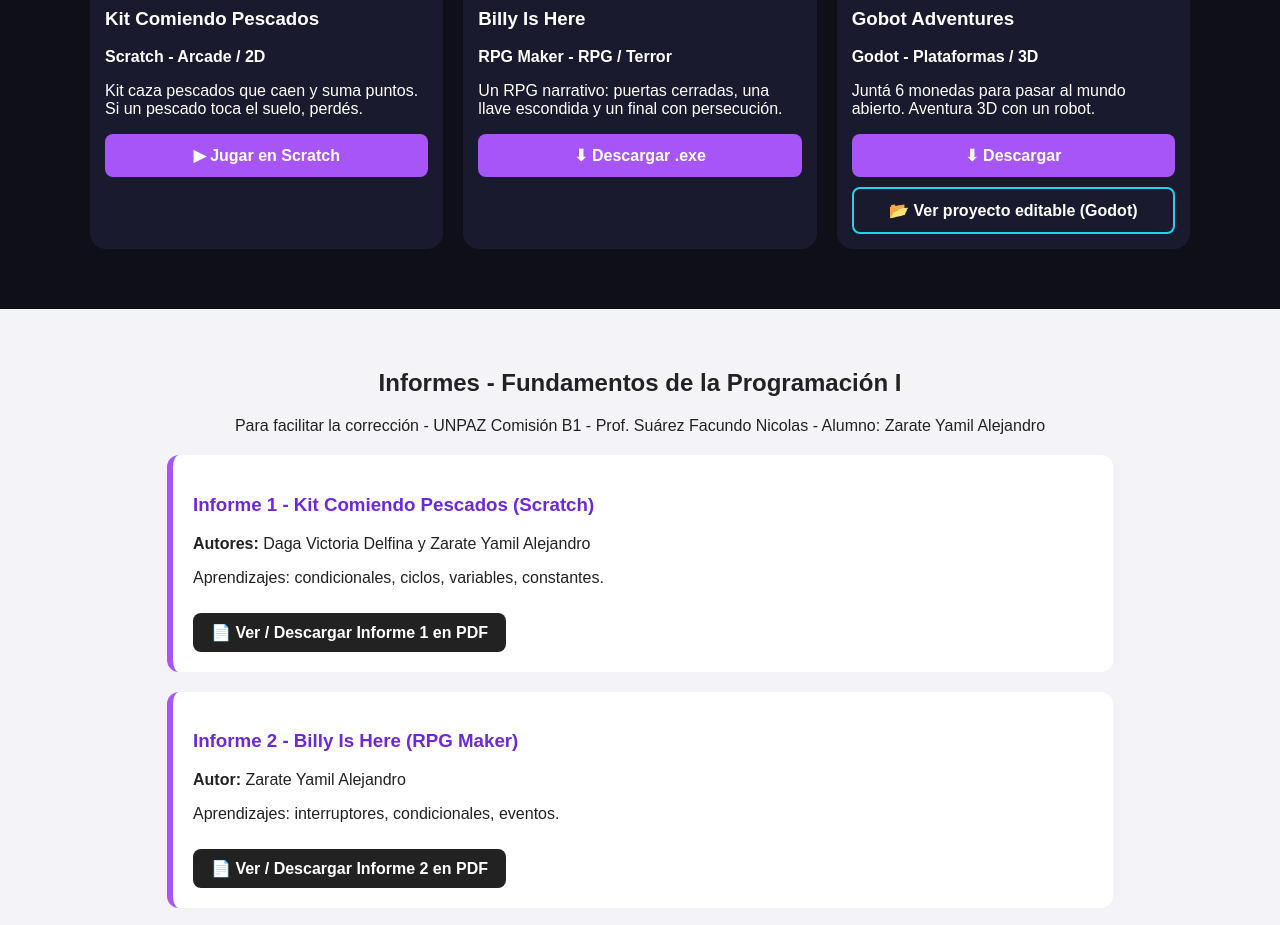
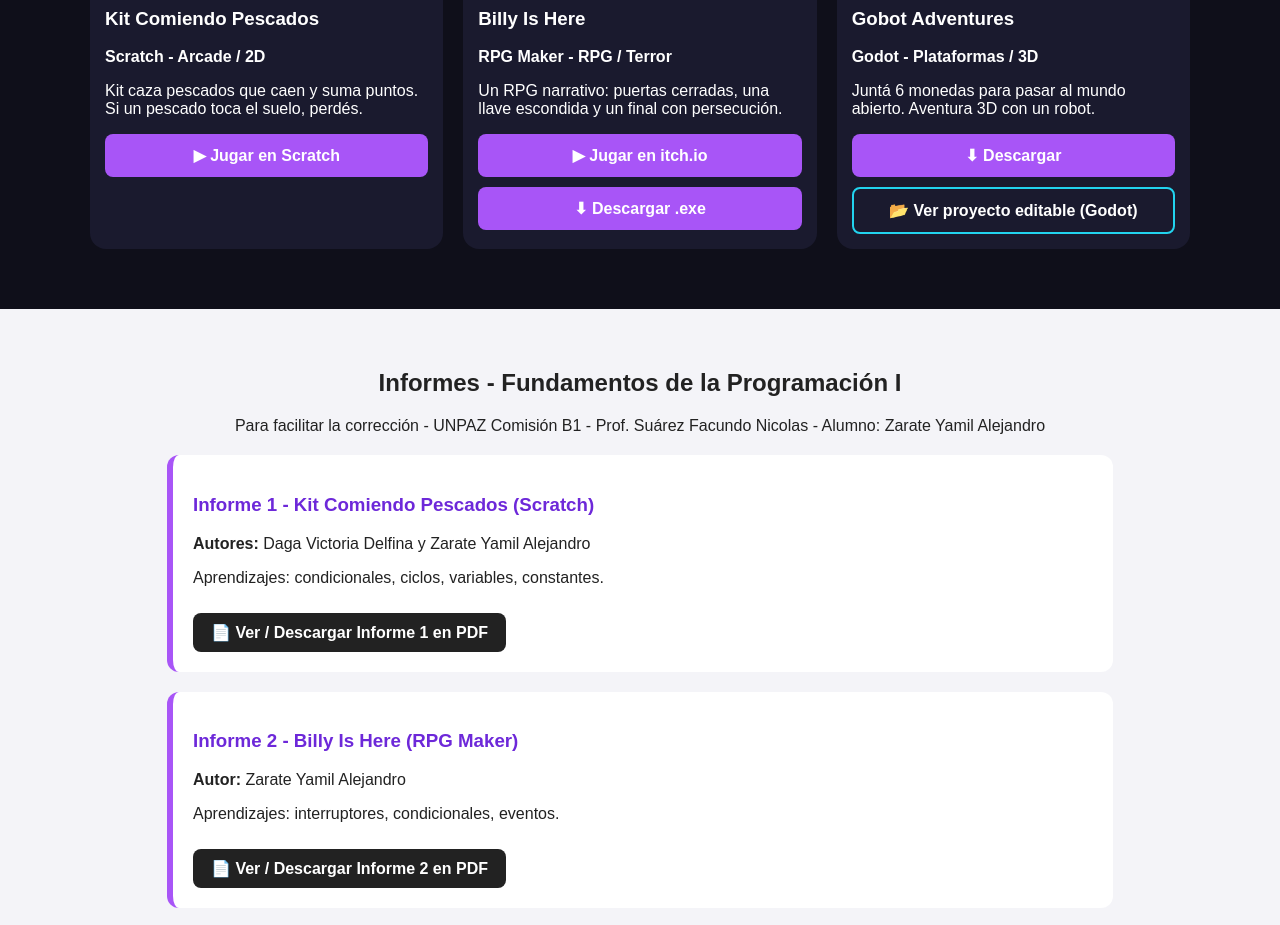
Before and after one commit to AleRiff/Portfolio-Web-FDP, a plain HTML site: page index.html in a window 1280 px wide. Shown: the part 800-1725 px from the top of the page. Drawn offline with Linux system fonts and the light colour scheme.

Commit message:
Update index.html

```diff
--- a/index.html
+++ b/index.html
@@ -54,6 +54,7 @@
       <h3> Billy Is Here</h3>
       <p><b>RPG Maker - RPG / Terror</b></p>
       <p>Un RPG narrativo: puertas cerradas, una llave escondida y un final con persecución.</p>
+      <a class="boton-jugar" href="https://aleriff18.itch.io/billy-is-here" target="_blank">▶ Jugar en itch.io</a>
       <a class="boton-jugar" href="https://drive.google.com/file/d/1oAdySoNcFQF5pQQsmCnUHzqppovvJOzA/view?usp=drive_link" target="_blank">⬇ Descargar .exe</a>
     </div>
 
```
